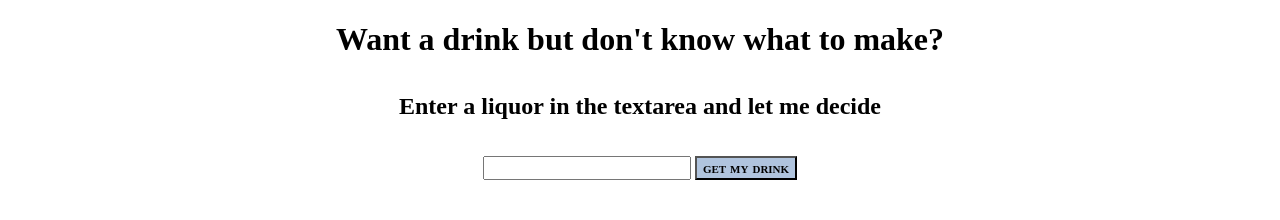
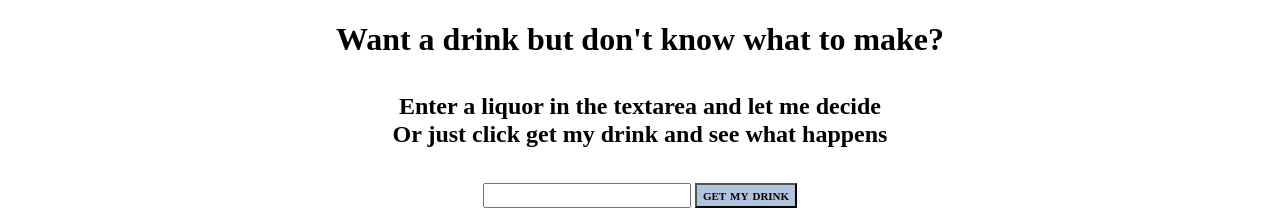
Before and after one commit to MistyCanCode/get-my-drink, a plain HTML site: page index.html in a window 1280 px wide. Shown: the top 220 px of the page. Drawn offline with Linux system fonts and the light colour scheme.

Commit message:
added span section to the first h2

```diff
--- a/index.html
+++ b/index.html
@@ -15,7 +15,7 @@
 	<body>
 
 		<h1>Want a drink but don't know what to make?</h1>
-		<h2>Enter a liquor in the textarea and let me decide</h2>
+		<h2>Enter a liquor in the textarea and let me decide<br/>Or just click <span>get my drink</span> and see what happens</h2>
 		<form action="">
 			<input type="text" name="liquor" id="liquor" value="">
 			<!-- <input type="submit" value="submit"> -->
```
